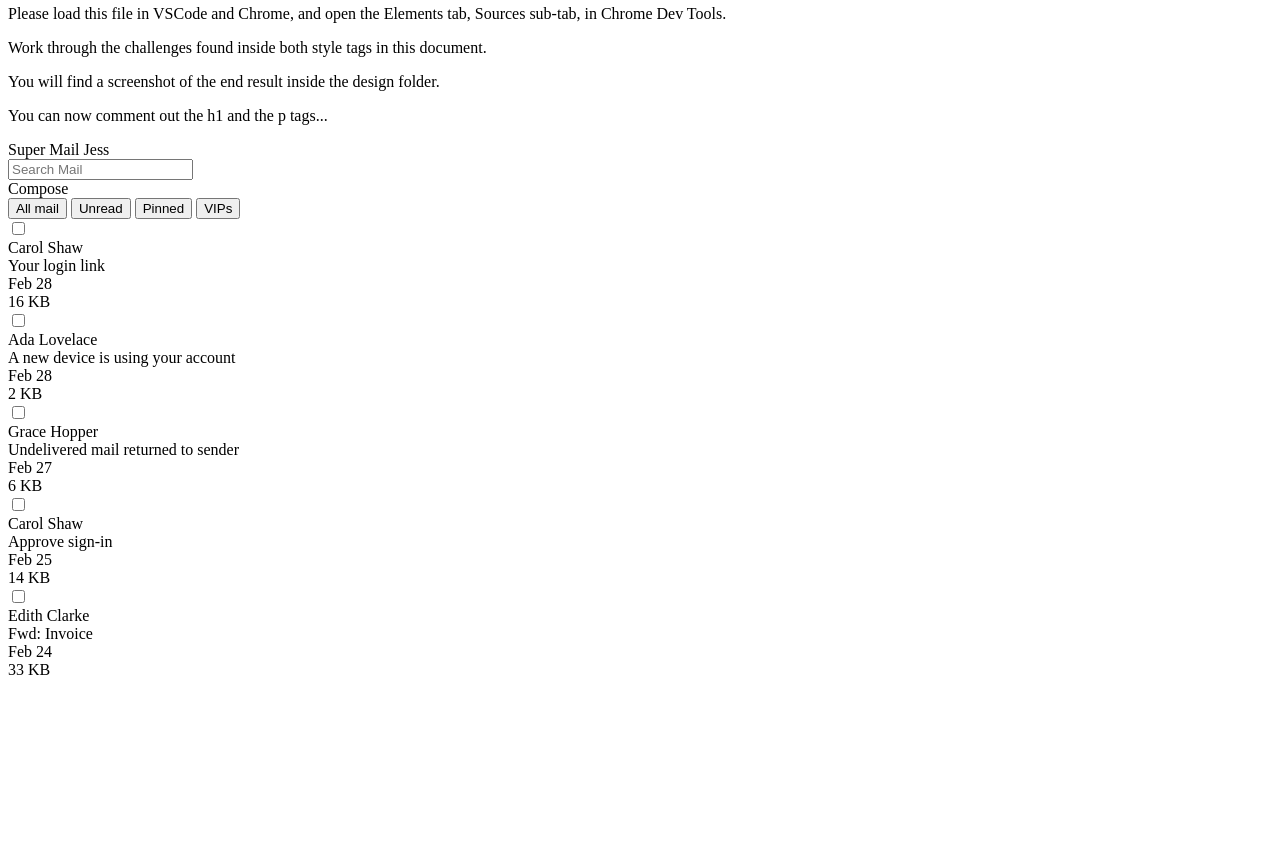
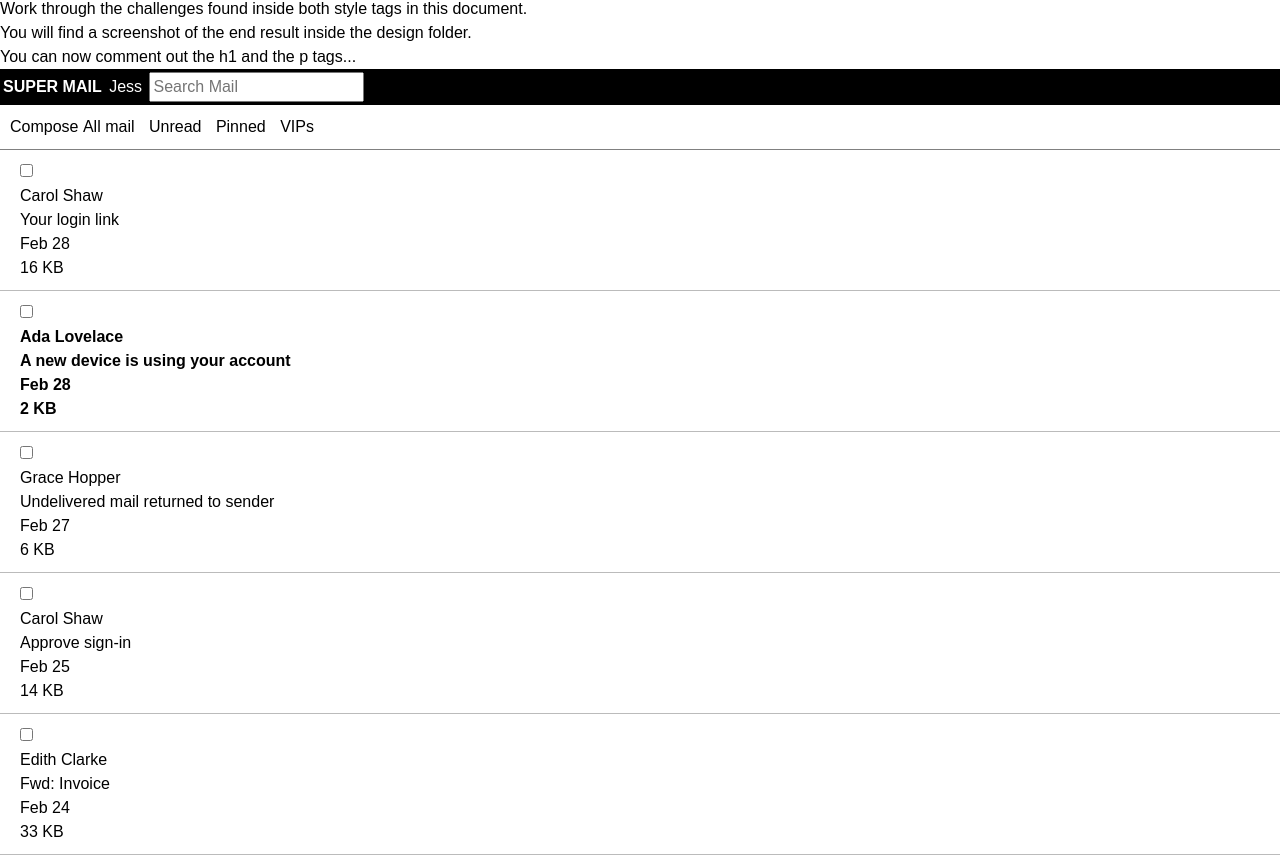
Before and after one commit to st1tchsecurity/M4Project, a plain HTML site: page index.html in a window 1280 px wide. Shown: the part 75-930 px from the top of the page. Before the commit the page ends 800 px from the top, so only its background shows below. Drawn offline with Linux system fonts and the light colour scheme.

Commit message:
finished the project

```diff
--- a/index.html
+++ b/index.html
@@ -5,60 +5,177 @@
   <meta charset="UTF-8">
   <style>
     /* 👉 Task 1- Apply the reset found on this page: https://www.joshwcomeau.com/css/custom-css-reset/ */
-
+    /*
+      1. Use a more-intuitive box-sizing model.
+    */
+    *, *::before, *::after {
+      box-sizing: border-box;
+    }
+    /*
+      2. Remove default margin
+    */
+    * {
+      margin: 0;
+    }
+    /*
+      Typographic tweaks!
+      3. Add accessible line-height
+      4. Improve text rendering
+    */
+    body {
+      line-height: 1.5;
+      -webkit-font-smoothing: antialiased;
+    }
+    /*
+      5. Improve media defaults
+    */
+    img, picture, video, canvas, svg {
+      display: block;
+      max-width: 100%;
+    }
+    /*
+      6. Remove built-in form typography styles
+    */
+    input, button, textarea, select {
+      font: inherit;
+    }
+    /*
+      7. Avoid text overflows
+    */
+    p, h1, h2, h3, h4, h5, h6 {
+      overflow-wrap: break-word;
+    }
+    /*
+      8. Create a root stacking context
+    */
+    #root, #__next {
+      isolation: isolate;
+    }
   </style>
   <style>
     /* 👉 Task 2- Target the body element.
     Apply a font family of Arial to the body element.
     The font property is inherited by descendant (nested) elements. */
+    body {
+      font-family: Arial;
+    }
 
     /* 👉 Task 3- Target the element with id headerTop.
     Apply white color to the text, some padding using px or rem units, and a dark background color. */
-
+    #headerTop {
+      color: white;
+      padding: 3px;
+      background-color: black;
+    }
     /* 👉 Task 4- Target the divs that are directly nested underneath the id headerTop.
     Make them display as inline block, instead of block.
     This will make them render on the same line. */
+    #headerTop > div {
+      display: inline-block;
+    }
 
     /* 👉 Task 5- Target the spans that are nested inside the id headerTop.
     Make them have some margin on the right.
     This will prevent the spans from crashing against one another. */
+    #headerTop span {
+      margin-right: 3px;
+    }
 
     /* 👉 Task 6- Target the first span nested inside the element with id headerTop.
     Make it have a font weight of bold, and transform the text to uppercase. */
+    #headerTop span:first-child {
+      font-weight: bold;
+      text-transform: uppercase;
+    }
 
     /* 👉 Task 7- Target the id headerBottom.
     Give it a bottom border of 1 pixel, solid gray, and a little bit of padding using px or rem units. */
+    #headerBottom {
+      border-bottom: 1px solid gray;
+      padding: 10px;
+    }
 
     /* 👉 Task 8- Target the divs that are nested directly inside the element with id headerBottom.
     Make them display as inline block, instead of block.
     This will cause them to render on the same line.
     You can consolidate this rule with the one on step. 4 */
+    #headerBottom > div {
+      display: inline-block;
+    }
 
     /* 👉 Task 9- Target the "Compose" button, although note it's a div instead an actual button.
     Give it color, bold text, background, padding, border radius, margin right, and a cursor of pointer. */
+    .compose-button {
+      color: white;
+      font-weight: bold;
+      background-color: #007bff;
+      padding: 10px 20px;
+      border-radius: 5px;
+      margin-right: 10px;
+      cursor: pointer;
+    }
 
     /* 👉 Task 10- Research how to remove all the default styling of button elements.
     Target the button elements inside the element with id headerBottom.
     Remove all their styling, give them a bit of margin to the right, and a cursor of pointer. */
+    #headerBottom button {
+      background: none;
+      border: none;
+      color: inherit;
+      font: inherit;
+      padding: 0;
+      margin: 0;
+      margin-right: 10px;
+      cursor: pointer;
+    }
 
     /* 👉 Task 11- Target the button element inside the id headerBottom that has a class of active
     Make the font weight be bolder, and add a bottom border of 2 pixels solid color (you choose the color).
     Add the class name to the "All mail" button. */
+    #headerBottom button.active {
+      font-weight: bold;
+      border-bottom: 2px solid white;
+    }
 
     /* 👉 Task 12- Target all divs directly nested inside elements with a class of email,
     and make them display as inline-block elements.
     This will make each email render all its details in the same line*/
+    .email > div {
+      display: inline-block;
+    }
+
 
     /* 👉 Task 13- Target the elements with a class of email.
     Give them some padding, bigger padding to the left, and a bottom border of very light grey. */
+    .email {
+      padding: 10px;
+      padding-left: 20px;
+      border-bottom: 1px solid #bbbbbb;
+    }
 
     /* 👉 Task 14- Target each div inside the element with a class of email.
     Make the email author and the email subject take 35% of the width of the parent element.
     Make the check, the date and the size take up 8% of the width of the parent element.
     This will arrange the details in visible columns. */
+    .email > div {
+      display: inline-block;
+      width: 100%;
+      box-sizing: border-box;
+    }
+
+    .email .author, .email .subject {
+        width: 35%;
+    }
+
+    .email .check, .email .date, .email .size {
+        width: 8%;
+    }
 
     /* 👉 Task 15- Target the second email and have its font weight be bold.
     This will make it look "unread". */
+    .email:nth-child(2) {
+      font-weight: bold;
+    }
 
     /* Well done! Check the design file to make sure you are close enough. */
 
```
